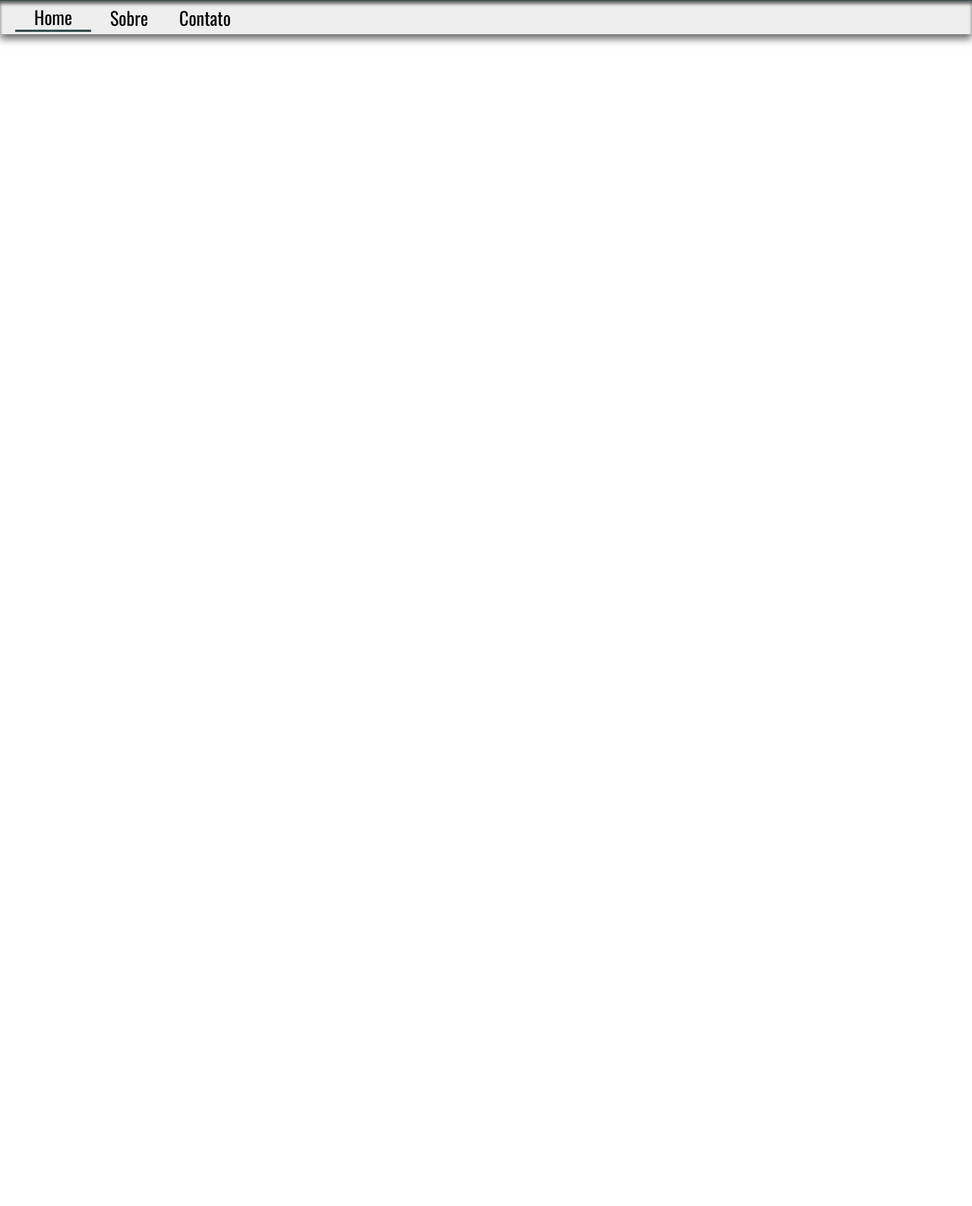
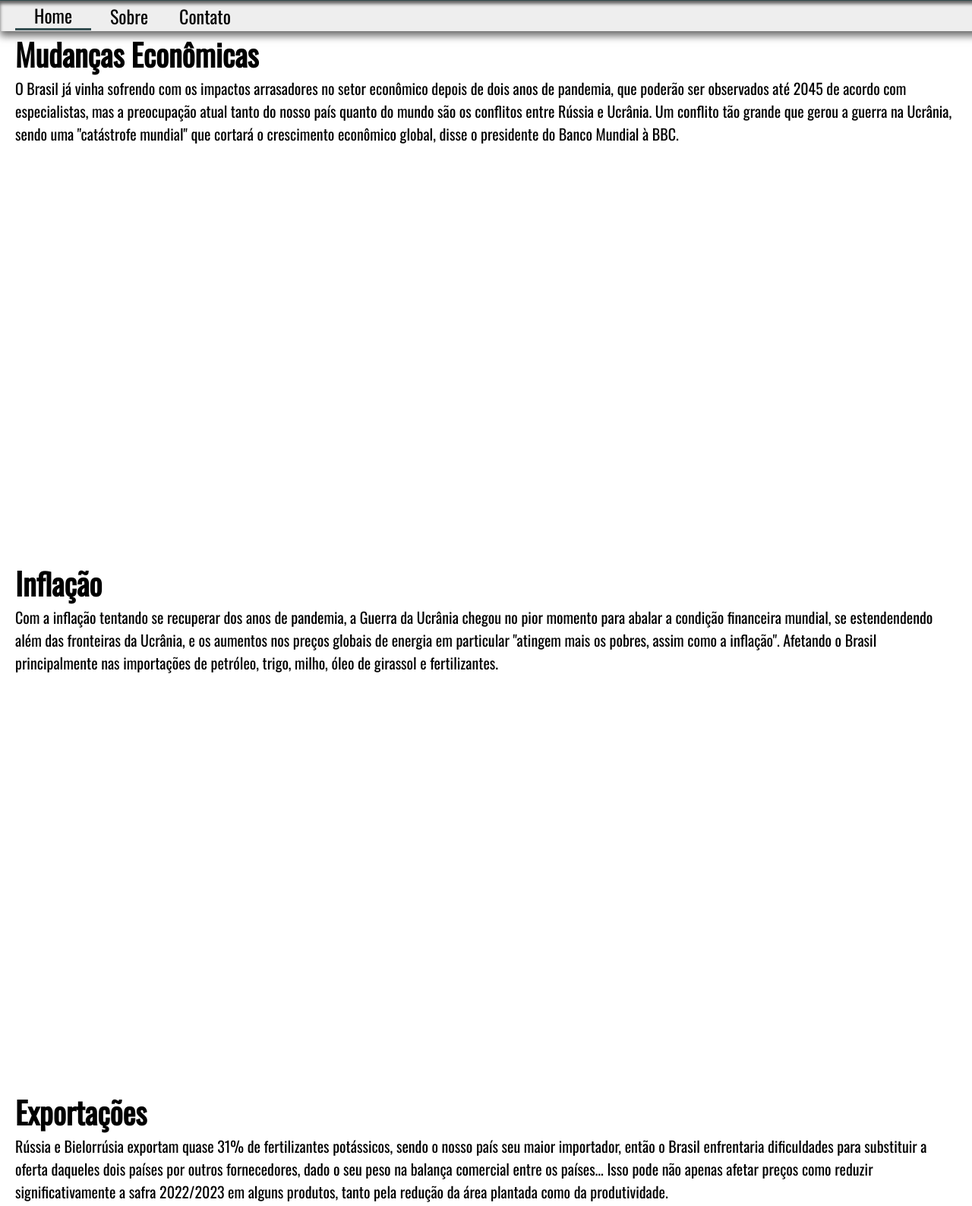
Before and after one commit to CesarFSJunior/TrabalhoPWR, a plain HTML site: page index.html in a window 1280 px wide. Shown: the part 63-1650 px from the top of the page at 76% size. Before the commit the page ends 800 px from the top, so only its background shows below. Drawn offline with nearby package versions, Linux system fonts and the light colour scheme.

Commit message:
adicao dos textos na pagina home sem imagens e adicao do scroll smothie no css

```diff
--- a/index.html
+++ b/index.html
@@ -20,7 +20,7 @@
                 <input type="checkbox" name="DarkMode" id="DarkMode" onchange="darkMode()">
                 <div class="checkboxBola"></div>
             </label>
-                <a href="index.html" class="menuNavegacaoMobile paginaAtualMobile">Home</a>
+                <a href="#mudancasEconomicas" class="menuNavegacaoMobile paginaAtualMobile">Home</a>
                 <a href="public/sobre.html" class="menuNavegacaoMobile">Sobre</a>
                 <a href="public/contato.html" class="menuNavegacaoMobile">Contato</a>
             <a href="https://www.instagram.com/?hl=pt-br">
@@ -44,10 +44,38 @@
         </nav>
     </header>
     <nav class="menuNavegacao">
-        <a href="index.html" class="home paginaAtual">Home</a>
+        <a href="#mudancasEconomicas" class="home paginaAtual">Home</a>
         <a href="public/sobre.html" class="sobre" onmouseenter="mousehover('index', true)" onmouseleave="mousehover('index', false)">Sobre</a>
         <a href="public/contato.html" class="contato" onmouseenter="mousehover('index', true)" onmouseleave="mousehover('index', false)">Contato</a>
     </nav>
+    <section class="mudancasEconomicas" id="mudancasEconomicas">
+        <h2>Mudanças Econômicas</h2>
+        <p>O Brasil já vinha sofrendo com os impactos arrasadores no setor econômico depois de dois anos de pandemia, que poderão ser observados até 2045 de acordo com especialistas, mas a preocupação atual tanto do nosso país quanto do mundo são os conflitos entre Rússia e Ucrânia. Um conflito tão grande que gerou a guerra na Ucrânia, sendo uma "catástrofe mundial" que cortará o crescimento econômico global, disse o presidente do Banco Mundial à BBC.</p>
+    </section>
+    <section>
+        <h2>Inflação</h2>
+        <p>Com a inflação tentando se recuperar dos anos de pandemia, a Guerra da Ucrânia chegou no pior momento para abalar a condição financeira mundial, se estendendendo além das fronteiras da Ucrânia, e os aumentos nos preços globais de energia em particular "atingem mais os pobres, assim como a inflação". Afetando o Brasil principalmente nas importações de petróleo, trigo, milho, óleo de girassol e fertilizantes.</p>
+    </section>
+    <section>
+        <h2>Exportações</h2>
+        <p>Rússia e Bielorrúsia exportam quase 31% de fertilizantes potássicos, sendo o nosso país seu maior importador, então o Brasil enfrentaria dificuldades para substituir a oferta daqueles dois países por outros fornecedores, dado o seu peso na balança comercial entre os países… Isso pode não apenas afetar preços como reduzir significativamente a safra 2022/2023 em alguns produtos, tanto pela redução da área plantada como da produtividade.</p>
+    </section>
+    <section>
+        <h2>Brasil</h2>
+        <p>No Brasil, a miséria aumentou este ano em relação ao ano passado. Segundo levantamento da MB Associados, o índice teve alta mais acentuada na região Nordeste.</p>
+    </section>
+    <section>
+        <h2>Impactos</h2>
+        <p>O conflito deve produzir impactos na economia brasileira com um aumento maior ainda nas taxas de inflação, puxadas pelas possíveis altas dos combustíveis e alimentos. A alta do petróleo por causa da guerra na Ucrânia chega ao Brasil por dois motivos: a Petrobras importa petróleo e derivados e repassa reajustes por conta da política de Preço de Paridade de Importação, adotada em 2016.</p>
+    </section>
+    <section>
+        <h2>Disputa</h2>
+        <p>A disputa pelo gás entre a Rússia e a Ucrânia teve início em março de 2005, quando a Rússia começou a mudar radicalmente os preços para o gás natural vendido na Ucrânia. Os dois países não foram capazes de entrar num acordo para resolver a disputa, e a Rússia cortou as exportações de gás para a Ucrânia em 1º de Janeiro de 2006, o que passou a afectar vários países europeus.</p>
+    </section>
+    <section>
+        <h2>Consumo</h2>
+        <p>Atualmente a Ucrânia consome por volta de 80 bilhões de metros cúbicos de gás natural por ano. Dessa quantia, a Ucrânia é responsável pela produção de 20 bilhões, compra por volta de 36 bilhões de metros cúbicos do Turcomenistão, e recebe cerca de 17 bilhões da Rússia, como pagamento pelo transporte de gás para a Europa. O resto (de 6 a 8 bilhões) é adquirido da Rússia. Segundo o CIA's World Factbook, a Ucrânia é o quarto maior importador e sexto maior consumidor de gás natural do mundo.</p>
+    </section>
 
     <script src="main.js"></script>
 </body>
--- a/main.css
+++ b/main.css
@@ -12,6 +12,10 @@
 * {
   margin: 0;
   padding: 0;
+}
+
+html {
+  scroll-behavior: smooth;
 }
 
 .darkMode {
@@ -53,6 +57,7 @@ header {
   height: 8vh;
   width: 100%;
   text-decoration: none;
+  position: fixed;
 }
 
 h1 {
@@ -119,7 +124,7 @@ h1 {
 
 .menuNavegacao {
   padding-left: 20px;
-  height: 44px;
+  height: 5vh;
   background-color: var(--bg-nav);
   display: -webkit-box;
   display: -ms-flexbox;
@@ -130,6 +135,9 @@ h1 {
   font-size: 24px;
   -webkit-box-shadow: inset 0 4px 4px rgba(0, 0, 0, 0.6), 0 6px 10px rgba(0, 0, 0, 0.6);
           box-shadow: inset 0 4px 4px rgba(0, 0, 0, 0.6), 0 6px 10px rgba(0, 0, 0, 0.6);
+  position: fixed;
+  top: 8vh;
+  width: 100%;
 }
 
 .menuNavegacao a {
@@ -236,4 +244,27 @@ h1 {
   margin-right: 5px;
   background-color: var(--color);
 }
+
+section {
+  height: 87vh;
+  margin-left: 20px;
+  margin-right: 20px;
+}
+
+section h2 {
+  font-size: 40px;
+}
+
+section p {
+  font-size: 20px;
+  display: -webkit-box;
+  display: -ms-flexbox;
+  display: flex;
+  -ms-flex-wrap: wrap;
+      flex-wrap: wrap;
+}
+
+.mudancasEconomicas {
+  padding-top: 13vh;
+}
 /*# sourceMappingURL=main.css.map */
```
